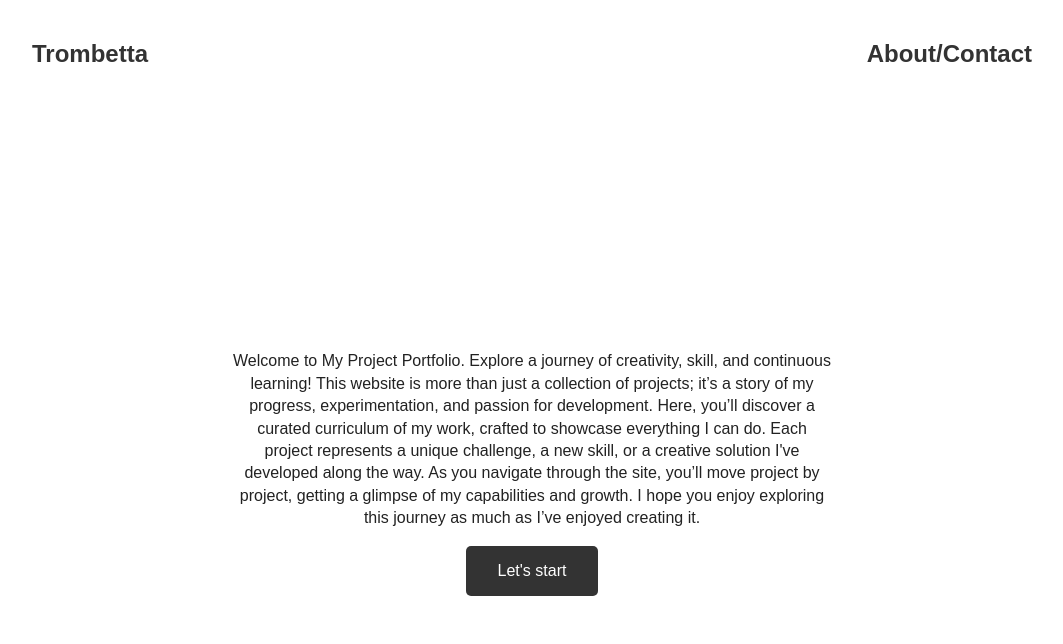
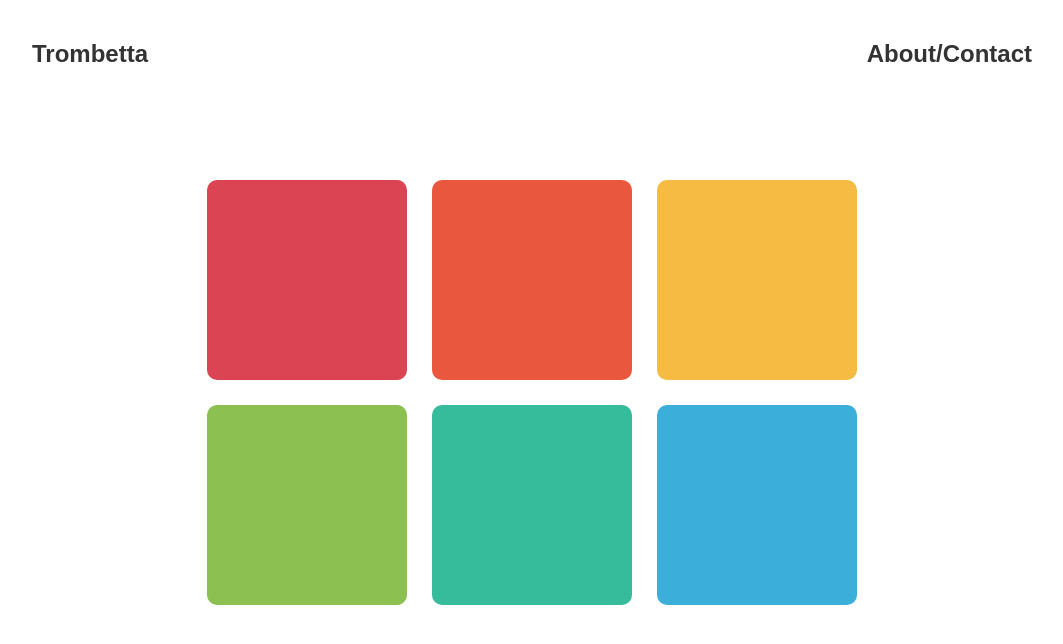
Before and after one commit to TrombettasInc/cv-client, a React (Vite) app: page / in a window 1280 px wide. Shown: the top 644 px of the page, without its empty margins (108-1171 px from the left). Built offline with nearby package versions, Linux system fonts and the light colour scheme.

Commit message:
added grid on the homepage and start redirect the signup login page

```diff
--- a/src/Components/HomePage.css
+++ b/src/Components/HomePage.css
@@ -1,37 +1,47 @@
-/* components/HomePage.css */
 .homepage {
     display: flex;
-    justify-content: center; /* Center the content horizontally */
-    align-items: center; /* Center the content vertically */
-    height: calc(100vh - 70px); /* Adjust height based on header size */
-    background-color: #fff; /* Light background color for contrast */
-    text-align: center; /* Center text */
+    justify-content: center;
+    align-items: flex-start; /* Align towards the top of the viewport */
+    padding-top: 10vh; /* Space from the top for more control */
+    height: 100vh;
+    background-color: #fff;
+}
+
+.grid-container {
+    display: grid;
+    grid-template-columns: repeat(3, 200px); /* 3 columns with larger squares */
+    grid-template-rows: repeat(2, 200px); /* 2 rows with larger squares */
+    gap: 25px; /* Increased space between squares */
+}
+
+.grid-item {
+    position: relative;
+    cursor: pointer;
+    transition: transform 0.2s ease;
+    display: flex;
+    align-items: center;
+    justify-content: center;
+    background-color: #fff; /* Optional background color for visibility */
+    color: transparent;
     font-family: Arial, Helvetica, sans-serif;
-  }
+    font-size: 1.1rem;
+    font-weight: bold;
+    border-radius: 10px; /* Rounded corners */
+    width: 100%; /* Ensures squares fit within grid */
+    height: 100%; /* Ensures squares fit within grid */
+}
 
-  .homepage-content {
-    max-width: 600px; /* Limit max width for better readability */
-    padding: 1rem; /* Optional padding */
-  }
+.grid-item:hover {
+    transform: scale(1.1);
+    color: #fff;
+}
 
-  .homepage-text {
-    font-size: 1rem; /* Increased font size */
-    line-height: 1.4; /* Improved readability */
-    margin-bottom: 1rem; /* Spacing below the text */
-    color: #222; /* Darker color for better contrast */
-  }
+.project-name {
+    position: absolute;
+    opacity: 0;
+    transition: opacity 0.2s ease;
+}
 
-  .start-button {
-    padding: 1rem 2rem; /* Add padding for button */
-    font-size: 1rem; /* Adjust font size */
-    background-color: #333; /* Button background color */
-    color: #fff; /* Button text color */
-    border: none; /* No border */
-    border-radius: 5px; /* Rounded corners */
-    cursor: pointer; /* Pointer cursor on hover */
-    transition: background-color 0.3s; /* Smooth transition for hover */
-  }
-
-  .start-button:hover {
-    background-color: #555; /* Darker shade on hover */
-  }
+.grid-item:hover .project-name {
+    opacity: 1;
+}
--- a/src/Components/HomePage.jsx
+++ b/src/Components/HomePage.jsx
@@ -2,23 +2,39 @@ import React from 'react';
 import './HomePage.css';
 import { useNavigate } from 'react-router-dom';
 
+const projects = [
+    { id: 1, name: 'Project One', color: '#DA4453' },
+    { id: 2, name: 'Project Two', color: '#E9573F' },
+    { id: 3, name: 'Project Three', color: '#F6BB42' },
+    { id: 4, name: 'Project Four', color: '#8CC152' },
+    { id: 5, name: 'Project Five', color: '#37BC9B' },
+    { id: 6, name: 'Sign Up / Login', color: '#3BAFDA', isAuth: true },
+];
+
 const HomePage = () => {
-
     const navigate = useNavigate();
 
-    const handleStartClick = () => {
+    const handleStartClick = (project) => {
+        if (project.isAuth) {
             navigate('/signup');
+        } else {
+            navigate(`/projects/${project.id}`);
         }
+    };
 
     return (
         <div className="homepage">
-      <div className="homepage-content">
-        <p className="homepage-text">
-          Welcome to My Project Portfolio. Explore a journey of creativity, skill, and continuous learning! This website is more than just a collection of projects; it’s a story of my progress, experimentation, and passion for development. Here, you’ll discover a curated curriculum of my work, crafted to showcase everything I can do. Each project represents a unique challenge, a new skill, or a creative solution I've developed along the way. As you navigate through the site, you’ll move project by project, getting a glimpse of my capabilities and growth. I hope you enjoy exploring this journey as much as I’ve enjoyed creating it.
-        </p>
-        <button onClick={handleStartClick} className='start-button'>
-        Let's start
-        </button>
+            <div className="grid-container">
+                {projects.map((project) => (
+                    <div
+                        key={project.id}
+                        className="grid-item"
+                        style={{ backgroundColor: project.color }}
+                        onClick={() => handleStartClick(project)}
+                    >
+                        <span className="project-name">{project.name}</span>
+                    </div>
+                ))}
             </div>
         </div>
     );
```
Lines whose indentation alone changed are shown as unchanged.
